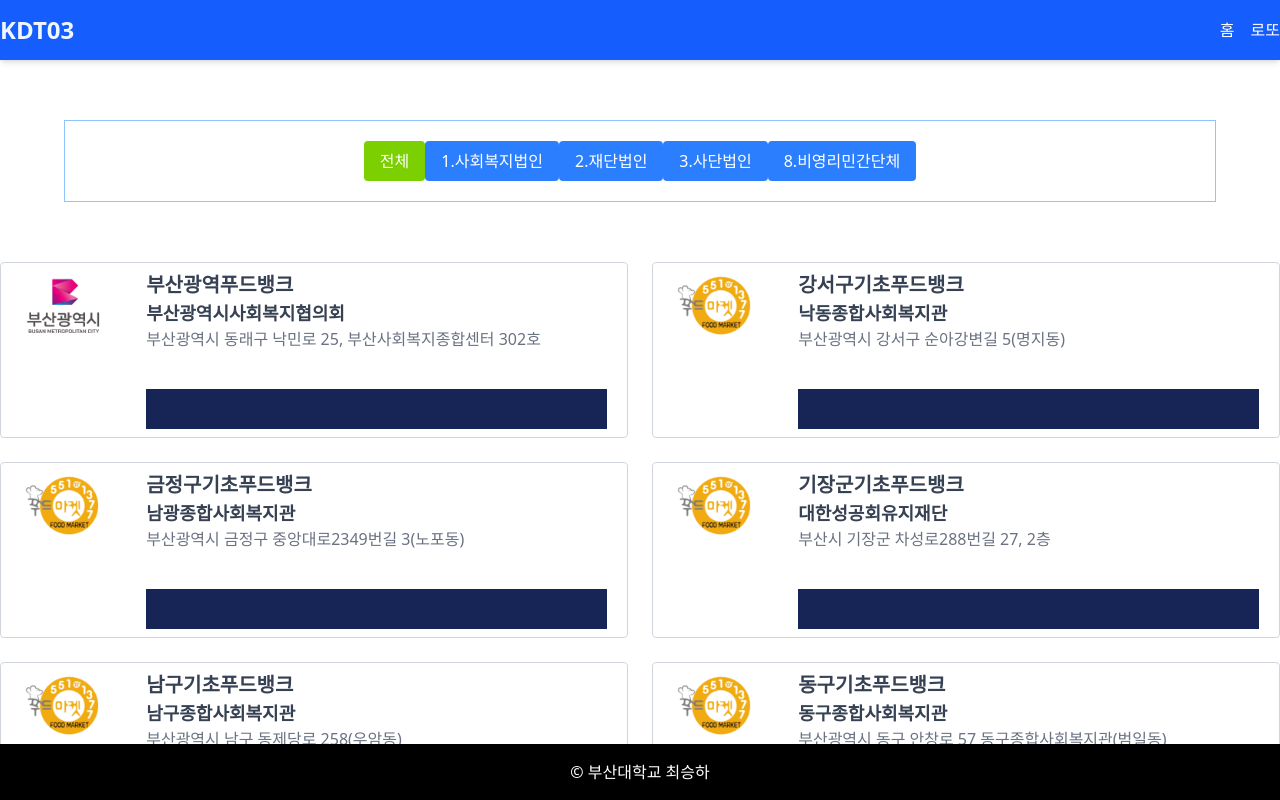
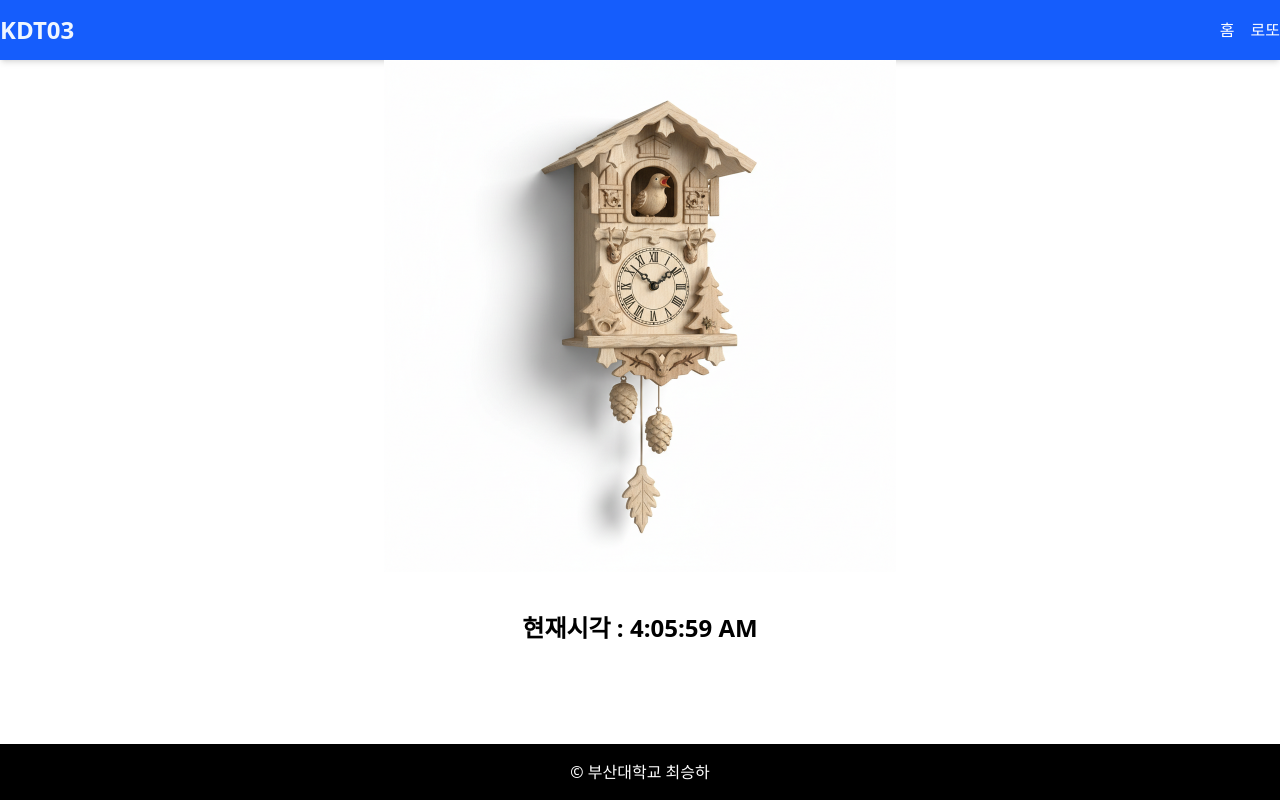
Before and after one commit to choiseungha3123-a11y/react-training, a React (Vite) app: page / in a window 1280 px wide. Built offline with nearby package versions, Linux system fonts and the light colour scheme.

Commit message:
20251021최종

```diff
--- a/src/02/MyClockTime.jsx
+++ b/src/02/MyClockTime.jsx
@@ -1,9 +1,19 @@
+import { useState, useEffect } from "react"
 export default function MyClockTime() {
+    const [currentTime, setCurrentTime] = useState(new Date());
+
+    useEffect(() => {
+        let timerId = setInterval(() => {
+            setCurrentTime(new Date());
+        }, 1000);
+
+        return () => clearInterval(timerId)
+    }, []);
     return (
         <div className="w-128
                         text-center m-5 p-5
                         font-bold text-2xl">
-            현재시각 : {new Date().toLocaleTimeString()}
+            현재시각 : {currentTime.toLocaleTimeString()}
         </div>
   )
 }
--- a/src/07/FoodMain.jsx
+++ b/src/07/FoodMain.jsx
@@ -4,10 +4,10 @@
 import { useState } from "react"
 
 // 카테고리
-const categories = [
-  ...new Set(fooddata.map(item => item["운영주체 분류"].replaceAll(" ", "")))
-] ;
-console.log("categories", categories)
+// const categories = [
+//   ...new Set(fooddata.map(item => item["운영주체 분류"].replaceAll(" ", "")))
+// ] ;
+// console.log("categories", categories)
 
 export default function FoodMain() {
     const [foodData, setfoodData] = useState(fooddata);
--- /dev/null
+++ b/src/08/MyEffect.jsx
@@ -0,0 +1,44 @@
+import { useState, useEffect } from "react"
+import Tailbutton from "../components/Tailbutton";
+
+export default function Myeffect() {
+  const [isActive, setisActive] = useState([]);
+  const [tag, setTag] = useState([]);
+
+  const handleClick = () => {
+    setisActive(!isActive) ;
+    console.log("handleClick" , isActive);
+  }
+
+  const handleShow = () => {
+    if (isActive)
+      setTag(<h1>상태 on</h1>) ;
+     else
+      setTag(<h1>상태 off</h1>) ;
+  }
+
+  useEffect(() => {
+    // 컴포넌트 생성시 한번 실행
+  console.log("컴포넌트가 생성");
+  }, []);
+
+  useEffect(() => {
+    // state값이 변경될 때
+   console.log("useEffect 상태가 변경될 때", isActive);
+  });
+
+  useEffect(() => {
+    //상태가 변경될때 마다
+    console.log("useEffect 상태가 변경될 때", isActive);
+    });
+
+  return (
+    <div className="w-full h-full flex justify-center items-center">
+        {
+           isActive ? <Tailbutton color="blue" caption="useEffect" onHandle={handleClick} />
+                    : <Tailbutton color="orange" caption="useEffect" onHandle={handleClick} />
+        }
+        <Tailbutton color="lime" caption="태그변경" onHandle={handleShow} />
+    </div>
+  )
+}
--- a/src/App.jsx
+++ b/src/App.jsx
@@ -6,14 +6,15 @@
 import MyList from './04/MyList'
 import MyToggle from './05/Mytoggle'
 import Lotto from './06/Lotto'
-import FoodMain from './07/FoodMain'
+import Foodmain from './07/Foodmain'
+import MyEffect from './08/Myeffect'
 
 function App() {  // function은 반드시 return문을 가진다. //img src="/vite.svg" 형태는 public에 vite.svg가 존재하기 때문에 이런식으로 쓸 수 있다.
   return (
     <div className='w-full h-screen flex flex-col overflow-y-hidden'>
       <Header />
       <main className='container mx-auto flex flex-col flex-grow overflow-y-auto'>
-        <FoodMain />
+        <MyClock />
       </main>
       <Footer />
     </div>
```
